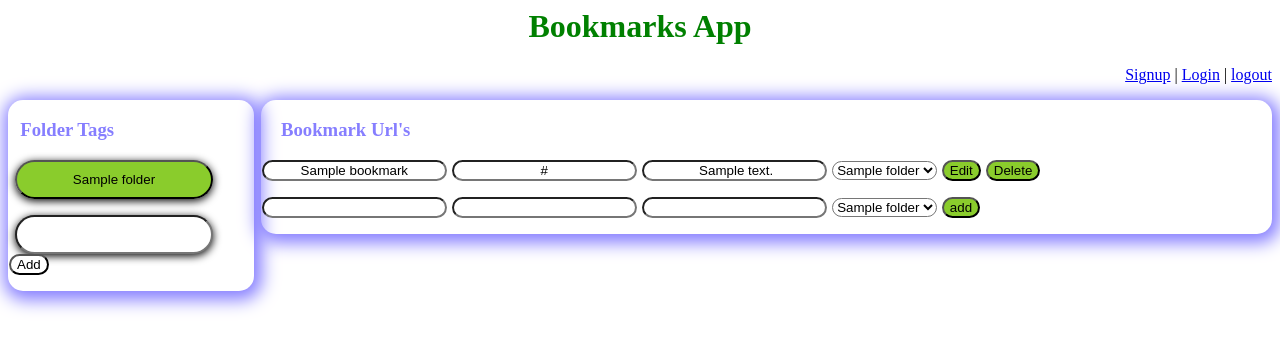
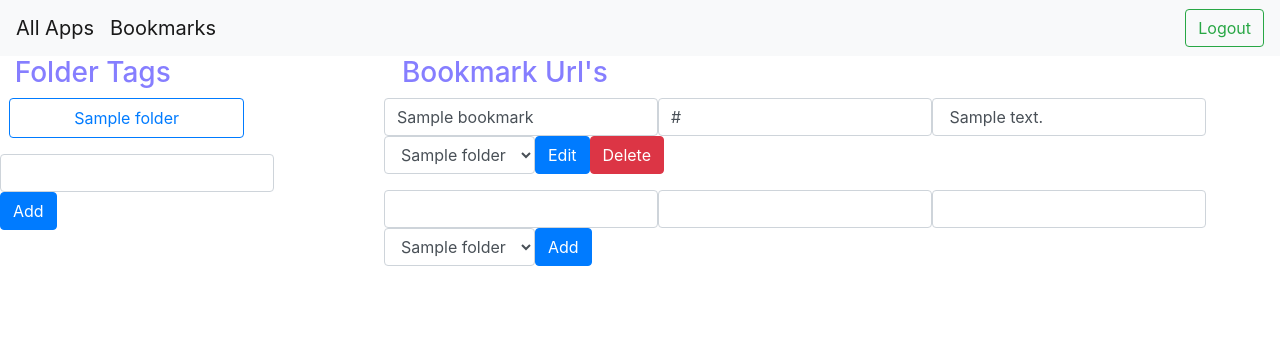
Before and after one commit to pavan-testpress/onboardingtaks, a Django app: page /bookmarks/ in a window 1280 px wide. Shown: the top 350 px of the page. Run offline with Django 3.2, Linux system fonts and the light colour scheme; a user stored in the database is signed in; tables that the repository leaves empty hold one stand-in row (values such as "Sample post"); some libraries are stand-ins or nearby versions.

Commit message:
Add Boostrap to Bookmarks

```diff
--- a/onboardingtasks/bookmarksapp/static/bookmarksapp/style.css
+++ b/onboardingtasks/bookmarksapp/static/bookmarksapp/style.css
@@ -1,62 +1,24 @@
-	#title
-	{
-		text-align: center;
-		color: green;
-	}
-	.head p {
-		text-align: right;
-	}
 	.leftDiv
 	{
-		width: 19.5%;
-    	border-radius: 15px;
+		width: 23%;
 		float: left;
 		color:#867eff;
-		box-shadow:2px 3px 17px 6px ;
 	}
 	.leftDiv h3{
 		margin-left: 5%;
 	}
 
-	.folders{
+	.btn-outline-primary{
 		margin-left: 3%;
-		border-radius: 25px;
-   		background: #7ec716e6;
    		width: 80%;
    		height: 5%;
-   		box-shadow: 0px 2px 8px 0px;
-	}
-	.folder-text{
-		margin-left: 3%;
-		border-radius: 25px;
-		background : white;
-		width: 80%;
-		height: 5%;
-		box-shadow: 0px 2px 8px 0px;
-		text-align: center;
-	}
-	.folder-btn{
-		margin-left: 1px;
-		border-radius: 25px;
-		background : white;
-		box-shadow: 1px;
-		text-align: center;
 	}
 	.rightDiv
 	{
-		width: 80%;
-		border-radius: 15px;
+		width: 70%;
 		float: right;
 		color:  #867eff;
-		box-shadow: 2px 3px 17px 6px;
 	}
 	.rightDiv h3{
 		margin-left: 2%;
 	}
-	.book-btn{
-		margin-left: 1px;
-		border-radius: 25px;
-		background : #7ec716e6;
-		box-shadow: 1px;
-		text-align: center;
-	}
--- a/onboardingtasks/bookmarksapp/templates/bookmarksapp/base.html
+++ b/onboardingtasks/bookmarksapp/templates/bookmarksapp/base.html
@@ -1,16 +1,30 @@
 <html>
     <head>
         {% load static %}
+        <link rel="stylesheet" href="https://stackpath.bootstrapcdn.com/bootstrap/4.1.3/css/bootstrap.min.css" integrity="sha384-MCw98/SFnGE8fJT3GXwEOngsV7Zt27NXFoaoApmYm81iuXoPkFOJwJ8ERdknLPMO" crossorigin="anonymous">
         <link rel ="stylesheet" type="text/css" href="{% static 'bookmarksapp/style.css' %}"/>
     </head>
     <body>
         <header>
-            <div class="head">
-                <h1 id="title">Bookmarks App</h1>
-                <p><a href="signup">Signup</a> | <a href="login">Login</a> | <a href="logout">logout</a></p>
+            <nav class="navbar navbar-expand-lg navbar-light bg-light">
+                <a class="navbar-brand" href="/">All Apps</a>
+                <a class="navbar-brand" href="{% url 'home:index' %}">Bookmarks</a>
+                  <div class="collapse navbar-collapse" id="navbarTogglerDemo02">
+                    <ul class="navbar-nav mr-auto mt-2 mt-lg-0">
+                    </ul>
+                      <a class="btn btn-outline-success my-2 my-sm-0" href="logout">Logout</a>
+                  </div>
+            </nav>
+        </header>
+        {% block content %}
+        {% endblock %}
+        <div class="container">
+          <div class="row justify-content-center">
+            <div class="col-8">
+              {% block container %}
+              {% endblock %}
             </div>
-        </header>
-        {% block content%}
-        {% endblock%}
+          </div>
+        </div>
     </body>
 </html>
--- a/onboardingtasks/bookmarksapp/templates/bookmarksapp/index.html
+++ b/onboardingtasks/bookmarksapp/templates/bookmarksapp/index.html
@@ -1,29 +1,30 @@
 {% extends 'bookmarksapp/base.html' %}
+
 {% block content %}
 <div>
     <div class="leftDiv">
         <h3>Folder Tags</h3>
-        <form action="get" method="get">
+        <form method="get">
           {% for folder in folders%}
-                <button class="folders" type="submit" name="id" value="{{folder.id}}">{{ folder.folder_name}}</button><br>
+            <button class="btn btn-outline-primary" type="submit" name="id" value="{{folder.id}}">{{ folder.folder_name}}</button><br>
           {% endfor%}
         </form>
-        <form action='folder' method = "post">
+        <form method = "post" class="form-inline">
           {% csrf_token %}
-            <input class="folder-text" type="text" name="folder"/>
-            <input class="folder-btn" type="submit" name="add_folder" value="Add"/>
+          <input class="form-control" type="text" name="folder"/>
+          <input class="btn btn-primary" type="submit" name="add_folder" value="Add"/>
           </form>
     </div>
     <div class="rightDiv">
     <h3>Bookmark Url's</h3>
       {% for bookmark in bookmarks%}
-            <form action='post' method = "post">
+          <form method = "post" class="form-inline">
           {% csrf_token %}
-                <input class="folder-btn" type="text" id="{{bookmark.id}}" name="name" value="{{bookmark.name}}"/>
-                <input class="folder-btn" type="text" id="{{bookmark.id}}" name="bookmark_url" value="{{bookmark.bookmark_url}}"/>
-                <input class="folder-btn" type="text" id="{{bookmark.id}}" name="description" value=" {{bookmark.description}}"/>
+          <input class="form-control" type="text" id="{{bookmark.id}}" name="name" value="{{bookmark.name}}"/>
+          <input class="form-control" type="text" id="{{bookmark.id}}" name="bookmark_url" value="{{bookmark.bookmark_url}}"/>
+          <input class="form-control" type="text" id="{{bookmark.id}}" name="description" value=" {{bookmark.description}}"/>
           <input type="text" name="id" value="{{bookmark.id}}" hidden="True"/>
-                <select class="folder-btn" name="folder_list">
+          <select name="folder_list" class="form-control" >
             {% for folder in folders%}
               {% ifequal bookmark.folder_name|cut:" " folder.folder_name|cut:" " %}
                 <option value="{{folder.id}}" selected="selected">{{folder.folder_name}}</option>
@@ -32,21 +33,23 @@
               {% endifequal %}
             {% endfor %}
           </select>
-                <input class="book-btn" type="submit" name="edit" value="Edit"/>
-                <input class="book-btn" type="submit" name="delete" value="Delete"/>
+          <input class="btn btn-primary" type="submit" name="edit" value="Edit"/>
+          <input class="btn btn-danger" type="submit" name="delete" value="Delete"/>
+          <p>
           </form>
       {% endfor %}
-        <form action='add' method = "post">
+        <form method = "post" class="form-inline">
           {% csrf_token %}
-            <input class="folder-btn" type="text" name="name"/>
-            <input class="folder-btn" type="text" name="bookmark_url"/>
-            <input class="folder-btn" type="text" name="description"/>
-            <select class="folder-btn" name="folder_list">
+          <input class="form-control" type="text" name="name"/>
+          <input class="form-control" type="text" name="bookmark_url"/>
+          <input class="form-control" type="text" name="description"/>
+          <select class="form-control" name="folder_list">
             {% for folder in folders%}
                 <option value="{{folder.id}}">{{folder.folder_name}}</option>
             {% endfor %}
           </select>
-            <input class="book-btn" type="submit" name="add" value="add"/>
+          <input class="btn btn-primary" type="submit" name="add" value="Add"/>
+          <p>
           </form>
       </div>
 </div>
```
Lines whose indentation alone changed are shown as unchanged.
